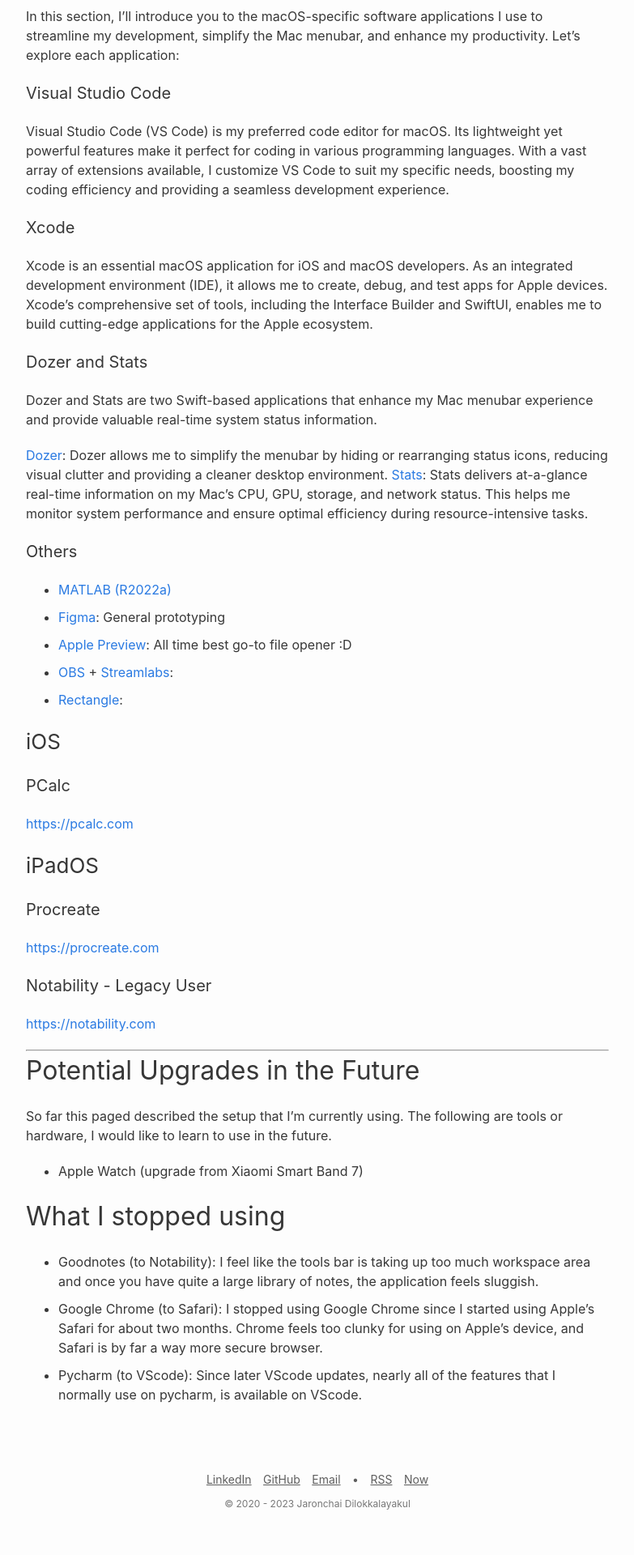
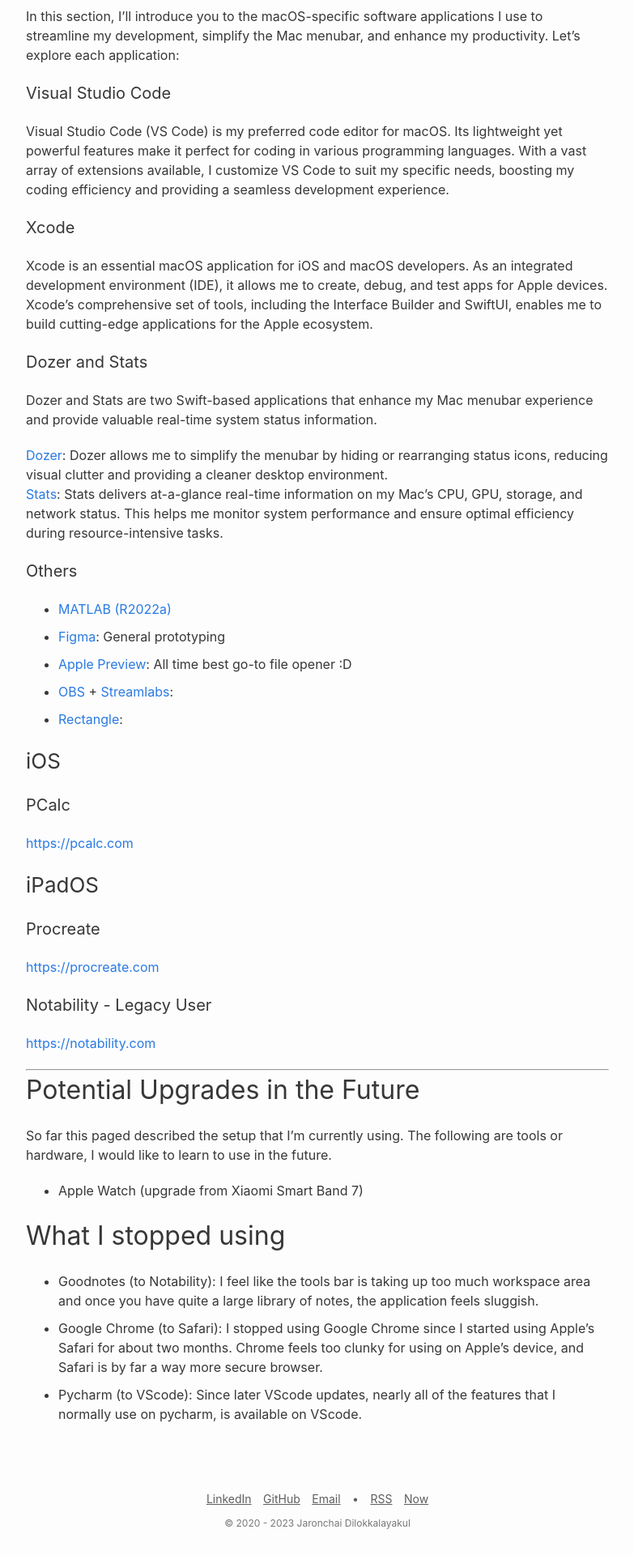
Before and after one commit to jarondlk/jaronchai-blog, a Jekyll site: the page built from pages/uses.markdown, in a window 1280 px wide. Shown: the part 2621-4541 px from the top of the page at 81% size, without its empty margins (248-1031 px from the left). Built offline with Jekyll 4.4.1, drawn with Linux system fonts in a browser that asks for light colours; before the commit the page ends 4517 px from its top, so only the background shows below that.

Commit message:
format uses page

```diff
--- a/pages/uses.markdown
+++ b/pages/uses.markdown
@@ -91,7 +91,7 @@
 
 Dozer and Stats are two Swift-based applications that enhance my Mac menubar experience and provide valuable real-time system status information.
 
-[Dozer](https://github.com/Mortennn/Dozer): Dozer allows me to simplify the menubar by hiding or rearranging status icons, reducing visual clutter and providing a cleaner desktop environment.
+[Dozer](https://github.com/Mortennn/Dozer): Dozer allows me to simplify the menubar by hiding or rearranging status icons, reducing visual clutter and providing a cleaner desktop environment.\
 [Stats](https://github.com/exelban/stats): Stats delivers at-a-glance real-time information on my Mac's CPU, GPU, storage, and network status. This helps me monitor system performance and ensure optimal efficiency during resource-intensive tasks.
 
 #### Others
```
